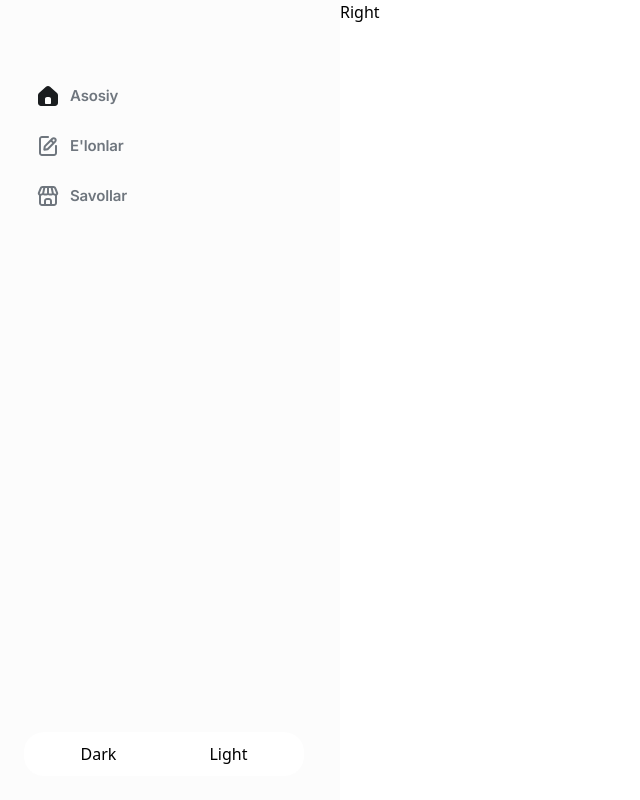
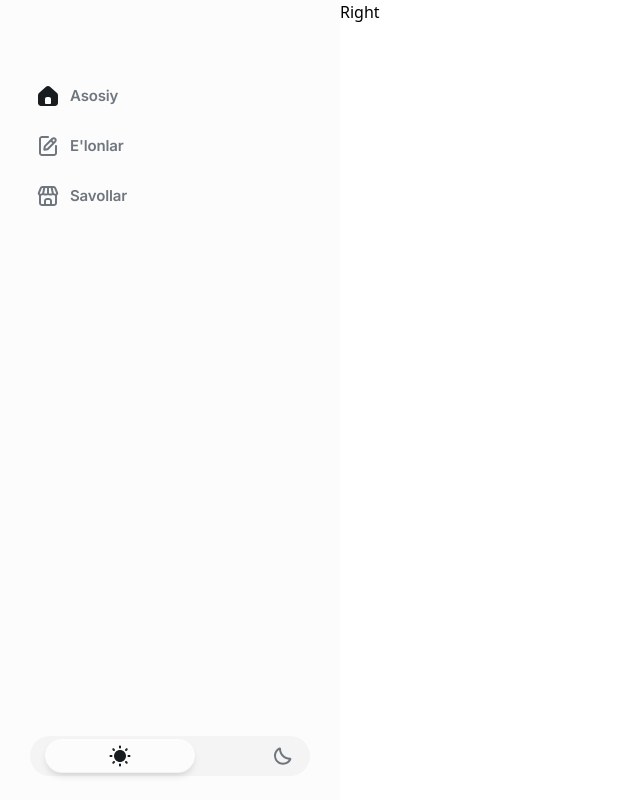
Before and after one commit to Ilg0rbek/avtosalon-frontend, a React (Create React App) app: page /admin/panel in a window 1280 px wide. Shown: the whole page, without its empty margins (0-640 px from the left). Built offline with nearby package versions, Linux system fonts and the light colour scheme.

Commit message:
loading .......

```diff
--- a/src/admin/sidebar/left.tsx
+++ b/src/admin/sidebar/left.tsx
@@ -1,10 +1,14 @@
 import * as Styles from "./siedbar.styles";
-import { Link } from "react-router-dom";
 import HIcon from "../icons/home.svg";
 import QIcon from "../icons/question.svg";
 import PIcon from "../icons/poster.svg";
+import { useState } from "react";
+import MIcon from "../icons/moon.svg"
+import SIcon from "../icons/soon.svg"
 
 const Left = () => {
+  const [mode, setMode] = useState<string>("night");
+
   const data = [
     {
       id: 1,
@@ -39,8 +43,8 @@ const Left = () => {
         ))}
       </Styles.OrderList>
       <Styles.LMode>
-        <span>Dark</span>
-        <span>Light</span>
+        <Styles.ModeWrapper><Styles.LIcon  src={MIcon} /></Styles.ModeWrapper>
+        <span><Styles.LIcon  src={SIcon} /></span>
       </Styles.LMode>
     </Styles.WrapperLeft>
   );
--- a/src/admin/sidebar/siedbar.styles.ts
+++ b/src/admin/sidebar/siedbar.styles.ts
@@ -8,19 +8,19 @@ export const SiedbarWrapperFluid = styled.div`
 
 // styles for Left
 export const WrapperLeft = styled.div`
+  width: 340px;
+  height: 100vh;
   display: flex;
-  width: 340px;
-  padding: 24px;
   flex-direction: column;
   justify-content: space-between;
-  align-items: flex-start;
-  flex-shrink: 0;
-  align-self: stretch;
+  align-items: center;
+  padding: 24px;
   background: #fcfcfc;
 `;
 
 export const OrderList = styled.ol`
   display: flex;
+  flex: 1;
   flex-direction: column;
   align-items: flex-start;
   gap: 2px;
@@ -35,6 +35,7 @@ export const OrderListItem = styled.li`
   gap: 10px;
   align-self: stretch;
   border-radius: 12px;
+  cursor: pointer;
 `;
 
 export const LIcon = styled.img`
@@ -55,13 +56,26 @@ export const ITitle = styled.div`
 export const LMode = styled.div`
   display: flex;
   width: 280px;
-  padding: 10px;
-  justify-content: space-around;
-  align-items: flex-start;
-  flex-shrink: 0;
-  align-self: stretch;
-  background: white;
+  padding: 2px 15px;
+  height: 40px;
+  justify-content: space-between;
+  align-items: center;
+  background: #f4f4f4;
+  margin: auto;
   border-radius: 20px;
+`;
+
+export const ModeWrapper = styled.div`
+  display: flex;
+  padding: 5px 0px;
+  justify-content: center;
+  align-items: center;
+  width: 150px;
+  border-radius: 32px;
+  background: var(--neutral-01, #fcfcfc);
+  box-shadow: 0px 4px 8px -4px rgba(0, 0, 0, 0.25),
+    0px 2px 0px 0px rgba(255, 255, 255, 0.25) inset,
+    0px -1px 1px 0px rgba(0, 0, 0, 0.04) inset;
 `;
 
 // styles for Right
```
Also changed, not shown: src/admin/icons/moon.svg (added), src/admin/icons/soon.svg (added).
